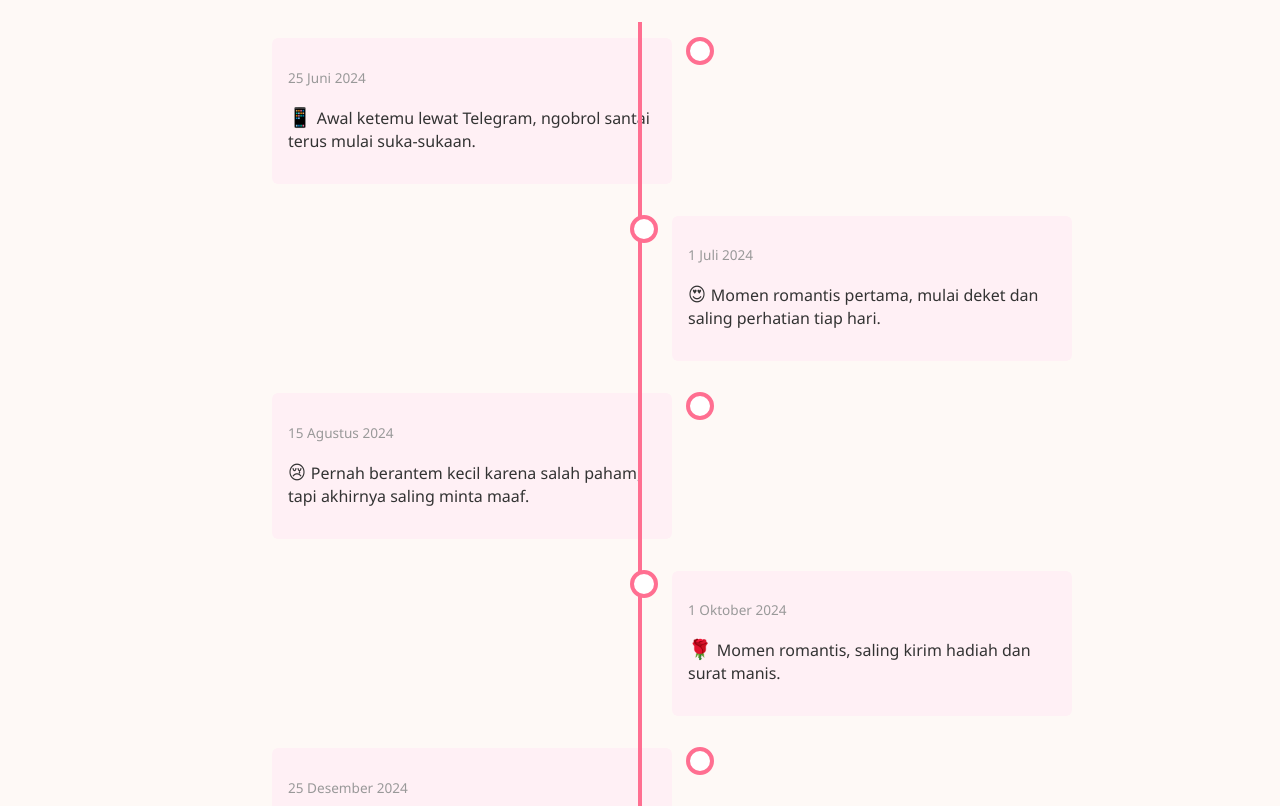
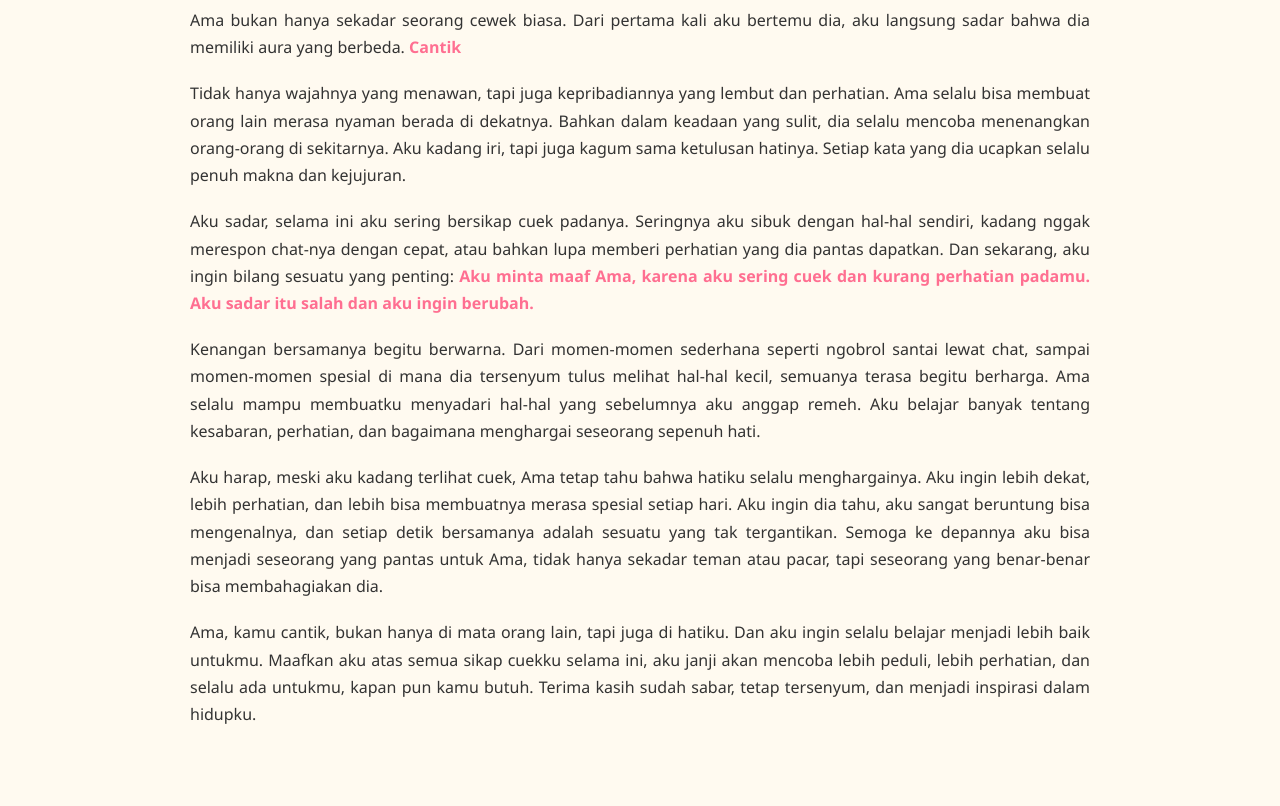
Before and after one commit to kyraa777/cerita-abil-ama, a plain HTML site: page index.html in a window 1280 px wide. Shown: the part 117-923 px from the top of the page. After the commit the page ends 896 px from the top, so only its background shows below. Drawn offline with Linux system fonts and the light colour scheme.

Commit message:
Revise title and content for Ama's story
Updated the title and modified the styling and content of the HTML document to reflect a new narrative about Ama.

```diff
--- a/index.html
+++ b/index.html
@@ -3,136 +3,46 @@
 <head>
   <meta charset="UTF-8">
   <meta name="viewport" content="width=device-width, initial-scale=1.0">
-  <title>Cerita Cinta Abil & Ama</title>
+  <title>Cerita tentang Ama</title>
   <style>
     body {
       font-family: 'Segoe UI', Tahoma, Geneva, Verdana, sans-serif;
-      background-color: #fef9f6;
+      line-height: 1.7;
+      background-color: #fffaf0;
       color: #333;
-      margin: 0;
-      padding: 0;
+      padding: 2rem;
+      max-width: 900px;
+      margin: auto;
     }
-    header {
-      background-color: #ff6f91;
-      color: white;
+    h1 {
       text-align: center;
-      padding: 2rem;
-      font-size: 2rem;
+      color: #ff6f91;
+      margin-bottom: 1rem;
+    }
+    p {
+      margin-bottom: 1.2rem;
+      text-align: justify;
+    }
+    .highlight {
+      color: #ff6f91;
       font-weight: bold;
-    }
-    .timeline {
-      position: relative;
-      max-width: 800px;
-      margin: 2rem auto;
-      padding: 0 2rem;
-    }
-    .timeline::after {
-      content: '';
-      position: absolute;
-      width: 4px;
-      background-color: #ff6f91;
-      top: 0;
-      bottom: 0;
-      left: 50%;
-      margin-left: -2px;
-    }
-    .container {
-      padding: 1rem 2rem;
-      position: relative;
-      background-color: inherit;
-      width: 50%;
-    }
-    .container.left {
-      left: 0;
-    }
-    .container.right {
-      left: 50%;
-    }
-    .container::after {
-      content: '';
-      position: absolute;
-      width: 20px;
-      height: 20px;
-      right: -10px;
-      background-color: white;
-      border: 4px solid #ff6f91;
-      top: 15px;
-      border-radius: 50%;
-      z-index: 1;
-    }
-    .container.right::after {
-      left: -10px;
-    }
-    .content {
-      padding: 1rem;
-      background-color: #fff0f5;
-      position: relative;
-      border-radius: 6px;
-    }
-    .date {
-      font-size: 0.85rem;
-      color: #999;
-    }
-    .emoji {
-      font-size: 1.2rem;
-      margin-right: 0.3rem;
     }
   </style>
 </head>
 <body>
-  <header>Perjalanan Cinta Abil & Ama 💕</header>
+  <h1>Cerita Panjang Tentang Ama</h1>
 
-  <div class="timeline">
+  <p>Ama bukan hanya sekadar seorang cewek biasa. Dari pertama kali aku bertemu dia, aku langsung sadar bahwa dia memiliki aura yang berbeda. <span class="highlight">Cantik</span, tapi bukan hanya cantik secara fisik; pesona dan senyumannya bisa bikin hati siapa pun hangat, dan caranya tertawa itu, wow, rasanya dunia ikut tersenyum bersamanya.</p>
 
-    <div class="container left">
-      <div class="content">
-        <p class="date">25 Juni 2024</p>
-        <p><span class="emoji">📱</span>Awal ketemu lewat Telegram, ngobrol santai terus mulai suka-sukaan.</p>
-      </div>
-    </div>
+  <p>Tidak hanya wajahnya yang menawan, tapi juga kepribadiannya yang lembut dan perhatian. Ama selalu bisa membuat orang lain merasa nyaman berada di dekatnya. Bahkan dalam keadaan yang sulit, dia selalu mencoba menenangkan orang-orang di sekitarnya. Aku kadang iri, tapi juga kagum sama ketulusan hatinya. Setiap kata yang dia ucapkan selalu penuh makna dan kejujuran.</p>
 
-    <div class="container right">
-      <div class="content">
-        <p class="date">1 Juli 2024</p>
-        <p><span class="emoji">😍</span>Momen romantis pertama, mulai deket dan saling perhatian tiap hari.</p>
-      </div>
-    </div>
+  <p>Aku sadar, selama ini aku sering bersikap cuek padanya. Seringnya aku sibuk dengan hal-hal sendiri, kadang nggak merespon chat-nya dengan cepat, atau bahkan lupa memberi perhatian yang dia pantas dapatkan. Dan sekarang, aku ingin bilang sesuatu yang penting: <span class="highlight">Aku minta maaf Ama, karena aku sering cuek dan kurang perhatian padamu. Aku sadar itu salah dan aku ingin berubah.</span></p>
 
-    <div class="container left">
-      <div class="content">
-        <p class="date">15 Agustus 2024</p>
-        <p><span class="emoji">😢</span>Pernah berantem kecil karena salah paham, tapi akhirnya saling minta maaf.</p>
-      </div>
-    </div>
+  <p>Kenangan bersamanya begitu berwarna. Dari momen-momen sederhana seperti ngobrol santai lewat chat, sampai momen-momen spesial di mana dia tersenyum tulus melihat hal-hal kecil, semuanya terasa begitu berharga. Ama selalu mampu membuatku menyadari hal-hal yang sebelumnya aku anggap remeh. Aku belajar banyak tentang kesabaran, perhatian, dan bagaimana menghargai seseorang sepenuh hati.</p>
 
-    <div class="container right">
-      <div class="content">
-        <p class="date">1 Oktober 2024</p>
-        <p><span class="emoji">🌹</span>Momen romantis, saling kirim hadiah dan surat manis.</p>
-      </div>
-    </div>
+  <p>Aku harap, meski aku kadang terlihat cuek, Ama tetap tahu bahwa hatiku selalu menghargainya. Aku ingin lebih dekat, lebih perhatian, dan lebih bisa membuatnya merasa spesial setiap hari. Aku ingin dia tahu, aku sangat beruntung bisa mengenalnya, dan setiap detik bersamanya adalah sesuatu yang tak tergantikan. Semoga ke depannya aku bisa menjadi seseorang yang pantas untuk Ama, tidak hanya sekadar teman atau pacar, tapi seseorang yang benar-benar bisa membahagiakan dia.</p>
 
-    <div class="container left">
-      <div class="content">
-        <p class="date">25 Desember 2024</p>
-        <p><span class="emoji">🎉</span>Natal bareng, bahagia banget, foto-foto lucu, quality time yang hangat.</p>
-      </div>
-    </div>
+  <p>Ama, kamu cantik, bukan hanya di mata orang lain, tapi juga di hatiku. Dan aku ingin selalu belajar menjadi lebih baik untukmu. Maafkan aku atas semua sikap cuekku selama ini, aku janji akan mencoba lebih peduli, lebih perhatian, dan selalu ada untukmu, kapan pun kamu butuh. Terima kasih sudah sabar, tetap tersenyum, dan menjadi inspirasi dalam hidupku.</p>
 
-    <div class="container right">
-      <div class="content">
-        <p class="date">14 Februari 2025</p>
-        <p><span class="emoji">❤️</span>Valentine pertama bareng, makan malam romantis dan bertukar hadiah.</p>
-      </div>
-    </div>
-
-    <div class="container left">
-      <div class="content">
-        <p class="date">Sekarang</p>
-        <p><span class="emoji">💑</span>Mereka masih bahagia, saling support, menghadapi suka duka bareng, cinta terus berkembang.</p>
-      </div>
-    </div>
-
-  </div>
 </body>
 </html>
```
